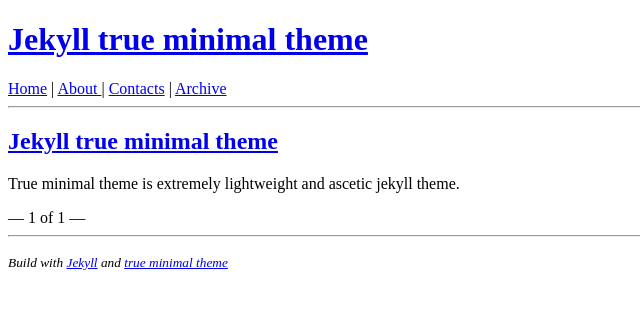
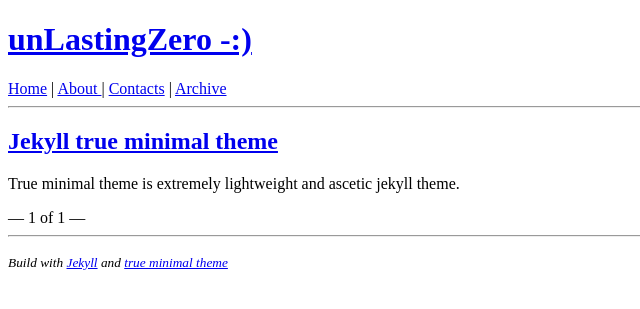
Before and after one commit to unlastingzero/unlastingzero.github.io, a Jekyll site: the page built from index.html, in a window 1280 px wide. Shown: the top 309 px of the page, without its empty margins (0-640 px from the left). Built offline with Jekyll 4.4.1, drawn with Linux system fonts in a browser that asks for light colours; the list of posts is cut into pages by our own code.

Commit message:
replace url

```diff
--- a/_config.yml
+++ b/_config.yml
@@ -1,7 +1,7 @@
-name: "Jekyll true minimal theme"
+name: "unLastingZero -:)"
 description: "Lightweight theme"
 
-url: 'unlastingzero.github.io'
+url: ''
 baseurl: ''
 
 markdown: kramdown
```
